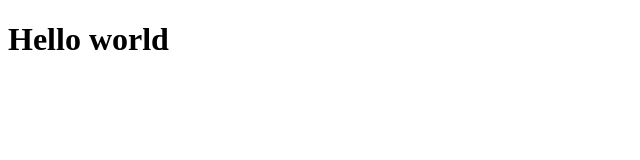
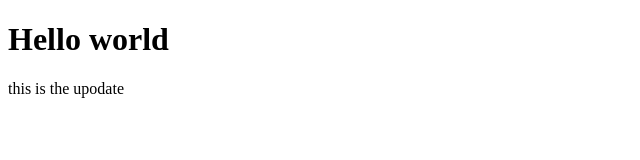
Before and after one commit to ramdisi/test, a plain HTML site: page index.html in a window 1280 px wide. Shown: the whole page, without its empty margins (0-640 px from the left). Drawn offline with Linux system fonts and the light colour scheme.

Commit message:
my first update

```diff
--- a/index.html
+++ b/index.html
@@ -7,5 +7,6 @@
 </head>
 <body>
     <h1>Hello world</h1>
+    <p>this is the upodate </p>
 </body>
 </html>
```
